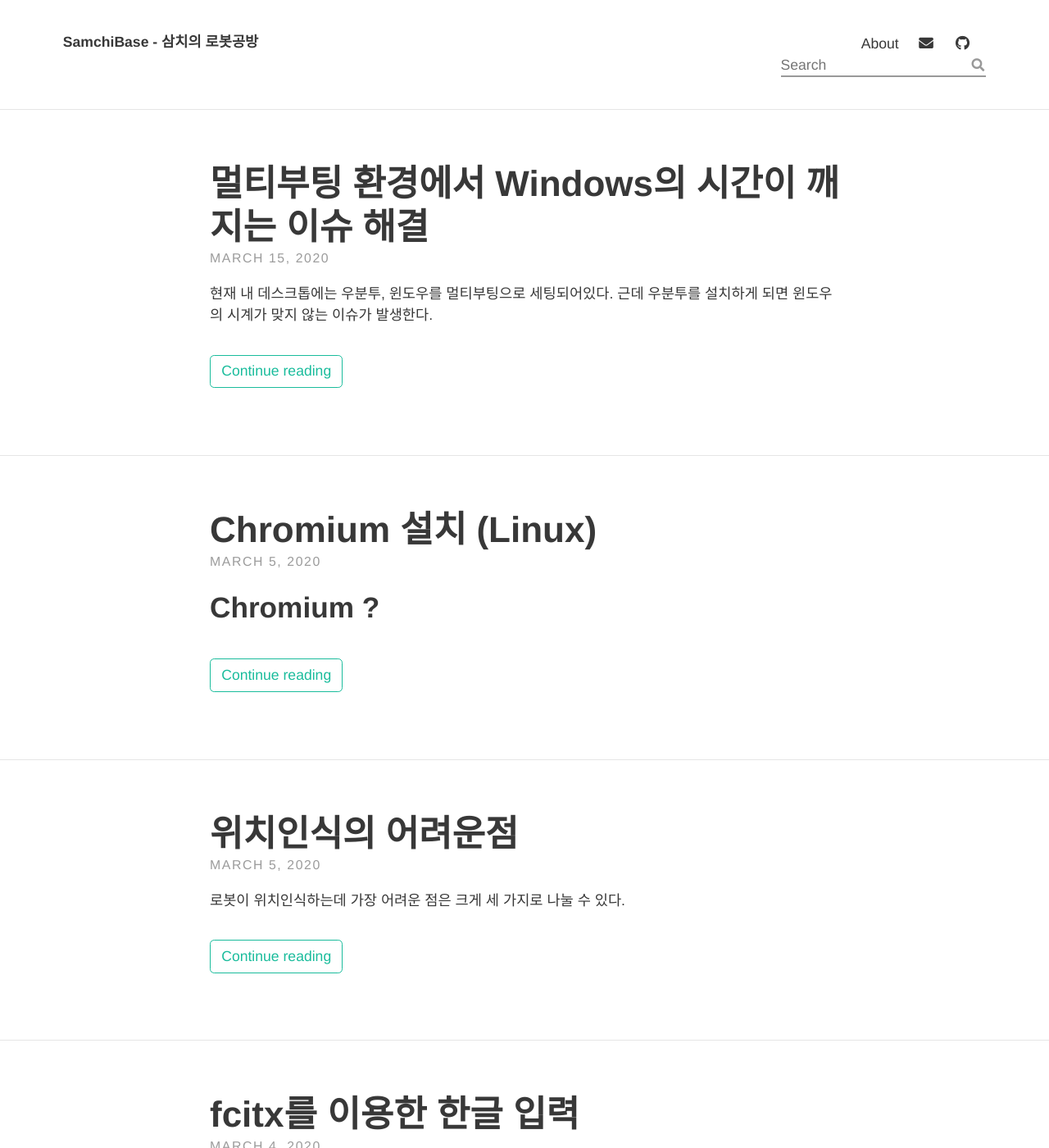
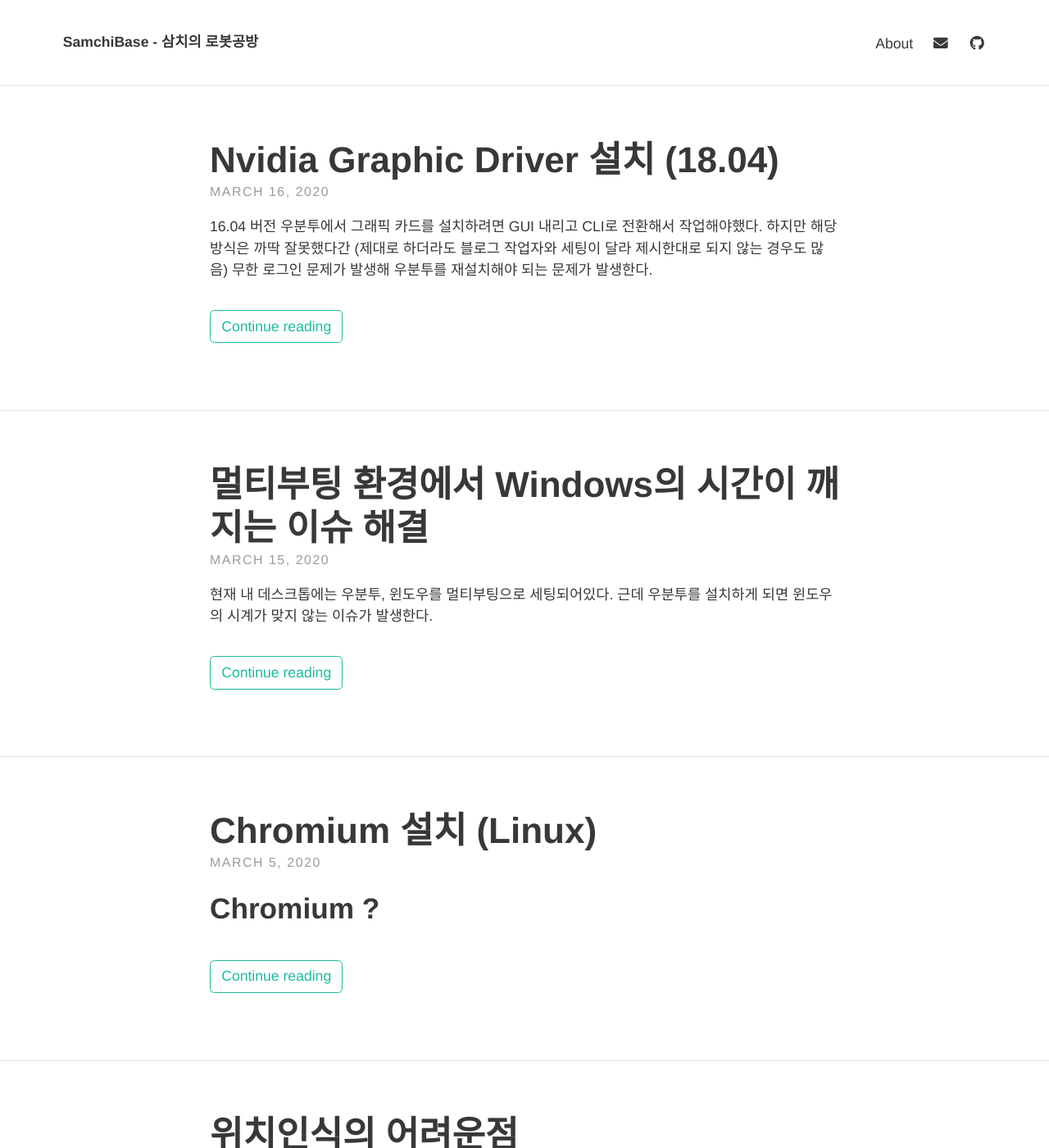
Before and after one commit to samchiRobot/samchirobot.github.io, a Jekyll site: the page built from index.html, in a window 1280 px wide and 1400 px high. Shown: the whole window at 82% size. Built offline with Jekyll 4.4.1, drawn with Linux system fonts in a browser that asks for light colours; nearby versions of some CDN libraries; the list of posts is cut into pages by our own code; some of the changed text lies outside the part shown.

Commit message:
add post (200316) + remove search

````diff
--- a/_config.yml
+++ b/_config.yml
@@ -46,7 +46,7 @@ theme_settings:
   google_analytics: "UA-160635409-1" # Tracking ID, e.g. "UA-000000-01"
   disqus_shortname:
   katex: true # Enable if using math markup
-  search: true # Enable the search feature
+  search: false # Enable the search feature
 
   # Localization strings
   str_follow_on: "Follow on"
--- /dev/null
+++ b/_posts/2020-03-16-linux-nvidia_driver.md
@@ -0,0 +1,50 @@
+---
+layout: post
+title: "Nvidia Graphic Driver 설치 (18.04)"
+date: 2020-03-16
+categories: [Linux]
+tags: [Development]
+background: '/img/200315_rcS.png'
+---
+
+16.04 버전 우분투에서 그래픽 카드를 설치하려면 GUI 내리고 CLI로 전환해서 작업해야했다. 하지만 해당 방식은 까딱 잘못했다간 (제대로 하더라도 블로그 작업자와 세팅이 달라 제시한대로 되지 않는 경우도 많음) 무한 로그인 문제가 발생해 우분투를 재설치해야 되는 문제가 발생한다.
+
+다행히 18.04에서는 해당 방식을 사용하지 않고 설치할 수 있다.
+
+Nvidia 사이트로 들어가 [드라이버 다운로드 페이지](https://www.nvidia.co.kr/Download/index.aspx?lang=kr)로 이동
+
+![200316-nvidia_driver_download.png](/img/200316_nvidia_driver.png)
+
+자신이 소유한 드라이버(예시 : RTX 2060)를 선택, `검색`버튼을 누르면 드라이버 파일이 나옴
+
+![200316_nvidia_RTX.png](/img/200316_nvidia_RTX.png)
+
+![](/img/200316_Driver_download.png)
+
+`다운로드` 버튼을 누르면 `.run`파일이 다운로드 됨
+
+![200316_run_file_download.png](/img/200316_run_file_download.png)
+
+해당 파일을 실행하기 위해서 실행 권한을 부여 (받은 파일의 버전에 맞추어 입력)
+
+```bash
+sudo chmod +x NVIDIA-Linux-x86_64-430.34.run
+```
+
+그리고 실행
+```bash
+./NVIDIA-Linux-x86_64-430.34.run
+```
+
+무언가 뜰 때마다 OK해주면 된다. (전부 설치해주면 된다.)
+설치가 완료되면 다음 명령어를 통해 설치확인
+```bash
+nvidia-smi
+```
+
+아래와 같이 뜨면 완료
+![200316_nvidia_smi.png](/img/200316_nvidia_smi.png)
+
+## 참고
+설치파일 실행 중 오류가 발생하는 경우가 있다.
+해당 현상은 보통 g++과 같은 의존성 패키지가 설치되지 않아서 발생한다. 로그를 보고 해당 패키지를 설치하면 어느정도 해결될 것이다. (경우의 수가 많아 정리는 못함)
````
Also changed, not shown: _posts/2020-03-04-linux-fcitx.md (renamed from _posts/2020-03-04-linux-vscode.md), _posts/2020-03-15-linux-time-crack.md (line endings or trailing spaces), img/200316_Driver_download.png (added), img/200316_nvidia_RTX.png (added), img/200316_nvidia_driver.png (added), img/200316_nvidia_smi.png (added), img/200316_run_file_download.png (added).
